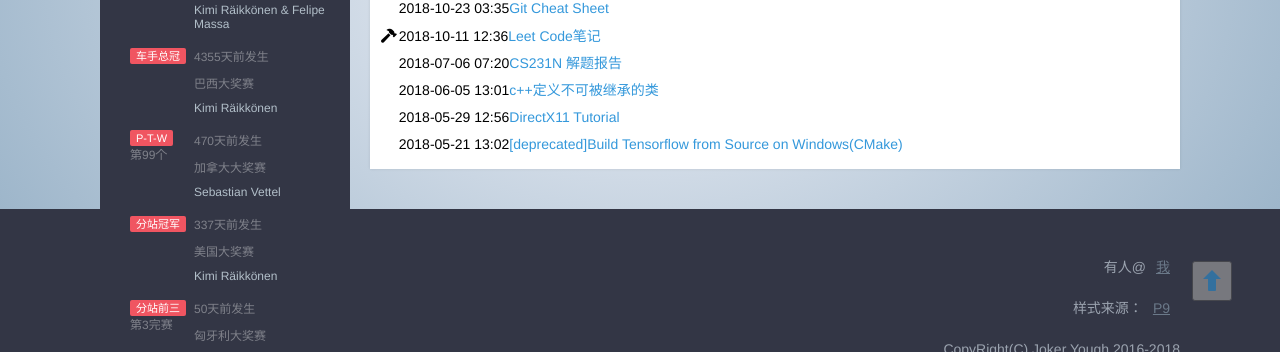
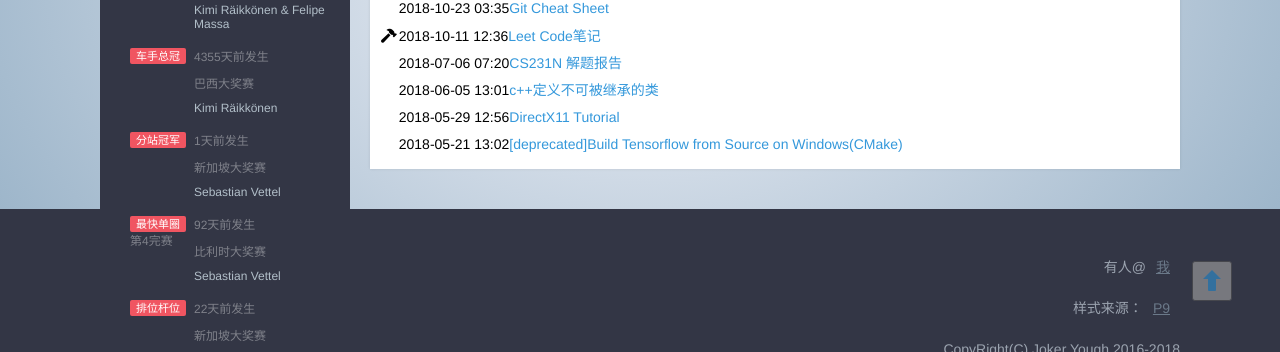
Before and after one commit to pw1316/pw1316.github.io, a Jekyll site: the page built from index.md, in a window 1280 px wide, cut to the strip 486-838 px from the top of the page. Built offline with Jekyll 4.4.1, drawn with Linux system fonts in a browser that asks for light colours; nearby versions of some CDN libraries; some of the changed text lies outside the part shown.

Commit message:
更新2019新加坡，过年了

```diff
--- a/_data/Ferrari/Record.json
+++ b/_data/Ferrari/Record.json
@@ -3,11 +3,8 @@
   "items":[
     {"name":"车队总冠","when":"2008-11-02 00:00:00 +0000","who":"Kimi Räikkönen & Felipe Massa","where":"巴西"},
     {"name":"车手总冠","when":"2007-10-21 00:00:00 +0000","who":"Kimi Räikkönen","where":"巴西"},
-    {"name":"P-T-W","when":"2018-06-10 00:00:00 +0000","who":"Sebastian Vettel","where":"加拿大","count":99},
-    {"name":"分站冠军","when":"2018-10-21 00:00:00 +0000","who":"Kimi Räikkönen","where":"美国"},
-    {"name":"分站前三","when":"2019-08-04 00:00:00 +0000","who":"Sebastian Vettel","where":"匈牙利","position":3},
-    {"name":"最快单圈","when":"2019-06-23 00:00:00 +0000","who":"Sebastian Vettel","where":"法国","position":5},
-    {"name":"排位杆位","when":"2019-06-29 00:00:00 +0000","who":"Charles Leclerc","where":"奥地利"},
-    {"name":"2019最佳","when":"2019-07-28 00:00:00 +0000","who":"Sebastian Vettel","where":"德国","position":2}
+    {"name":"分站冠军","when":"2019-09-22 00:00:00 +0000","who":"Sebastian Vettel","where":"新加坡"},
+    {"name":"最快单圈","when":"2019-06-23 00:00:00 +0000","who":"Sebastian Vettel","where":"比利时","position":4},
+    {"name":"排位杆位","when":"2019-09-01 00:00:00 +0000","who":"Charles Leclerc","where":"新加坡"}
   ]
 }
```
